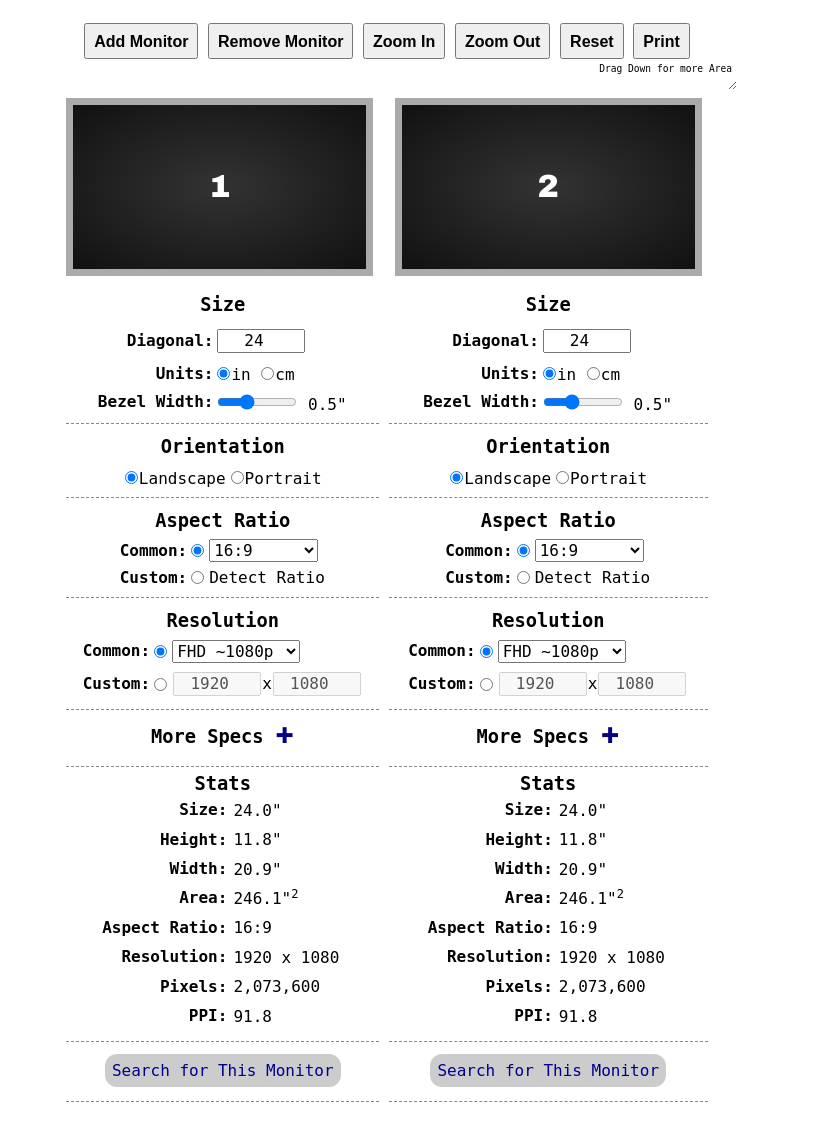
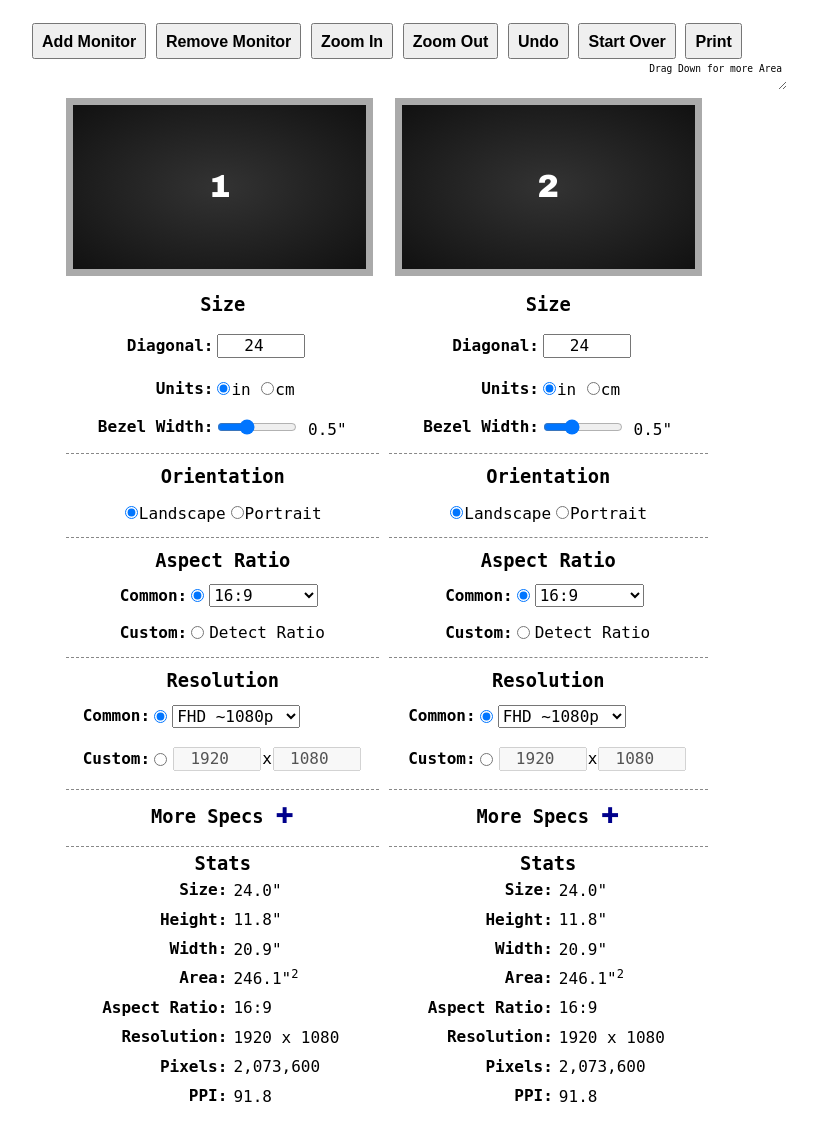
Before and after one commit to KevinVandy/multi-monitor_calculator, a PHP site: page / in a window 1280 px wide. Shown: the part 116-1237 px from the top of the page, without its empty margins (253-1069 px from the left). Run offline with PHP 8.4, Linux system fonts and the light colour scheme; some libraries are stand-ins or nearby versions.

Commit message:
bug fixes, css improvements

```diff
--- a/index.php
+++ b/index.php
@@ -25,7 +25,7 @@ for($i = 1; $i <= $maxNumMonitors; $i++)
 	if($temp != NULL) $orientation[$i] = $temp;
 	else $orientation[$i] = "landscape";
 
-	$temp = filter_input(INPUT_GET, 'aspectRatioCommonCustom' . $i);
+	$temp = filter_input(INPUT_GET, 'aspectRatioCC' . $i);
 	if($temp != NULL && $temp === "custom") $customAspectRatio[$i] = TRUE;
 	else $customAspectRatio[$i] = FALSE;
 
@@ -33,7 +33,7 @@ for($i = 1; $i <= $maxNumMonitors; $i++)
 	if($temp != NULL) $aspectRatioType[$i] = $temp;
 	else $aspectRatioType[$i] = "16:9";
 
-	$temp = filter_input(INPUT_GET, 'resolutionCommonCustom' . $i);
+	$temp = filter_input(INPUT_GET, 'resolutionCC' . $i);
 	if($temp != NULL && $temp === "custom") $customResolution[$i] = TRUE;
 	else $customResolution[$i] = FALSE;
 
@@ -139,7 +139,8 @@ else $searchEngine = "google";
 				<button id="removeMonitor">Remove Monitor</button>
 				<button id="zoomIn">Zoom In</button>
 				<button id="zoomOut">Zoom Out</button>
-				<button id="reset" onClick="location.reload(true);">Reset</button>
+				<button id="undo" onClick="location.reload(true);" title="Undo the changes you have made since loading the page">Undo</button>
+				<a href="index.php"><button id="startover" title="Start Over with the Default values">Start Over</button></a>
 				<!--The true parameter forces to reload from server instead of cache, makes it work in firefox-->
 				<button id="print" onClick="window.print();">Print</button><br>
 				<p id="areaTip" title="May not work in Edge">Drag Down for more Area</p>
@@ -196,7 +197,7 @@ else $searchEngine = "google";
 						<table>
 							<tr>
 								<th>Common: </th>
-								<td><input type="radio" name="aspectRatioCommonCustom<?php echo $i ?>" id="commonAspectRatio<?php echo $i ?>" value="common" <?php if(!$customAspectRatio[$i]) echo htmlspecialchars( "checked") ?>></td>
+								<td><input type="radio" name="aspectRatioCC<?php echo $i ?>" id="commonAspectRatio<?php echo $i ?>" value="common" <?php if(!$customAspectRatio[$i]) echo htmlspecialchars( "checked") ?>></td>
 								<td>
 									<select name="aspectRatioType<?php echo $i ?>" id="aspectRatioChoices<?php echo $i ?>">
 										<option value="detect" <?php if($aspectRatioType[$i] == "detect") echo htmlspecialchars("selected") ?>>Detect</option>
@@ -217,7 +218,7 @@ else $searchEngine = "google";
 							</tr>
 							<tr>
 								<th>Custom:</th>
-								<td><input type="radio" name="aspectRatioCommonCustom<?php echo $i ?>" id="customAspectRatio<?php echo $i ?>" value="custom" <?php if($customAspectRatio[$i]) echo htmlspecialchars( "checked") ?>></td>
+								<td><input type="radio" name="aspectRatioCC<?php echo $i ?>" id="customAspectRatio<?php echo $i ?>" value="custom" <?php if($customAspectRatio[$i]) echo htmlspecialchars( "checked") ?>></td>
 								<td>Detect Ratio</td>
 							</tr>
 						</table>
@@ -228,7 +229,7 @@ else $searchEngine = "google";
 						<table>
 							<tr>
 								<th>Common: </th>
-								<td><input type="radio" name="resolutionCommonCustom<?php echo $i ?>" id="commonResolution<?php echo $i ?>" value="common" <?php if(!$customResolution[$i]) echo htmlspecialchars( "checked") ?>></td>
+								<td><input type="radio" name="resolutionCC<?php echo $i ?>" id="commonResolution<?php echo $i ?>" value="common" <?php if(!$customResolution[$i]) echo htmlspecialchars( "checked") ?>></td>
 								<td>
 									<select name="resolutionType<?php echo $i ?>" id="resolutionChoices<?php echo $i ?>">
 										<option value="custom" <?php if($resolutionType[$i] == "custom") echo htmlspecialchars("selected") ?> id="customResolutionChoice">Custom</option>
@@ -247,7 +248,7 @@ else $searchEngine = "google";
 							</tr>
 							<tr>
 								<th>Custom: </th>
-								<td><input type="radio" name="resolutionCommonCustom<?php echo $i ?>" id="customResolution<?php echo $i ?>" value="custom" <?php if($customResolution[$i]) echo htmlspecialchars( "checked") ?>></td>
+								<td><input type="radio" name="resolutionCC<?php echo $i ?>" id="customResolution<?php echo $i ?>" value="custom" <?php if($customResolution[$i]) echo htmlspecialchars( "checked") ?>></td>
 								<td>
 									<input type="number" id="horRes<?php echo $i ?>" value="<?php echo $horizontalResolution[$i] ?>">x<input type="number" id="verRes<?php echo $i ?>" value="<?php echo $verticalResolution[$i] ?>">
 								</td>
--- a/mmpt.css
+++ b/mmpt.css
@@ -86,7 +86,7 @@ select {
 
 input {
 	display: inline;
-	margin: 5px 1px;
+	margin: 10px 1px;
 	text-align: center;
 	max-width: 80px;
 	text-align: center;
@@ -246,11 +246,29 @@ input[type="range"] {
 	border-radius: 10px;
 }
 
+#buttons {
+	margin: auto;
+	width: auto;
+	min-width: 800px;
+	max-width: 800px;
+	height: 70px;
+	min-height: 70px;
+	max-height: 300px;
+	border-bottom: dashed white 2px;
+	resize: vertical;
+	overflow: auto;
+}
+
+#buttons:active {
+	border-bottom: dashed darkred 2px;
+}
+
 #addMonitor,
 #removeMonitor,
 #zoomIn,
 #zoomOut,
-#reset,
+#undo,
+#startover,
 #print {
 	font-size: 1em;
 	height: 2.3em;
@@ -290,18 +308,7 @@ input[type="range"] {
 	line-height: 0;
 }
 
-#buttons {
-	margin: auto;
-	width: auto;
-	min-width: 700px;
-	max-width: 700px;
-	height: 70px;
-	min-height: 70px;
-	max-height: 300px;
-	border-bottom: dashed white 2px;
-	resize: vertical;
-	overflow: auto;
-}
+
 
 #monitorBox3,
 #monitorBox4,
@@ -379,9 +386,25 @@ input[type="range"] {
 	.extraSpecs,
 	.search,
 	input,
-	button {
+	button,
+	.searchEngine,
+	#save,
+	#areaTip {
 		display: none;
+		border: none;
 		/*Gets rid of buttons and options for printing*/
+	}
+
+	section {
+		border: none;
+	}
+
+	div {
+		border: none;
+	}
+
+	#analysis {
+		border: none;
 	}
 }
 
```
